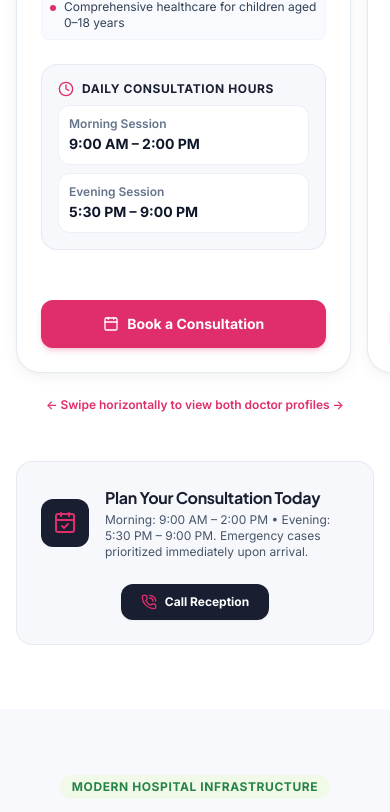
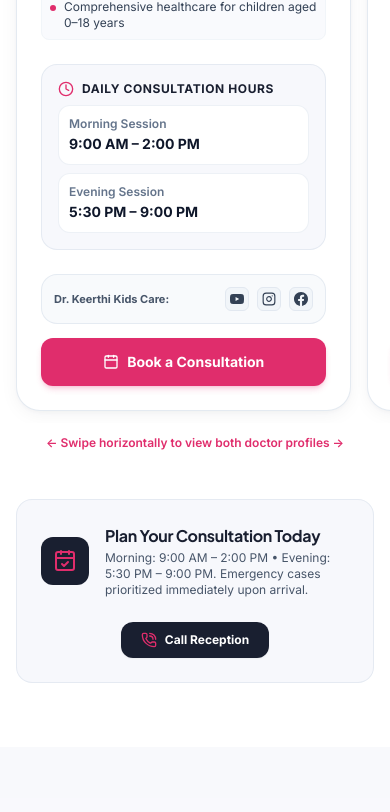
Before and after one commit to manojalluri/naveen-hospital, a React (Vite) app: page / in a window 390 px wide. Shown: the part 5807-6619 px from the top of the page. Built offline with nearby package versions, Linux system fonts and the light colour scheme; no server answers.

Commit message:
feat: add social media links for YouTube, Instagram, and Facebook

```diff
--- a/src/components/DoctorCard.tsx
+++ b/src/components/DoctorCard.tsx
@@ -1,6 +1,7 @@
 import React from 'react';
 import { Clock, GraduationCap, Award, CheckCircle2, Calendar } from 'lucide-react';
 import type { Doctor } from '../types';
+import { SocialLinks } from './SocialIcons';
 
 interface DoctorCardProps {
   doctor: Doctor;
@@ -119,7 +120,16 @@ export const DoctorCard: React.FC<DoctorCardProps> = ({ doctor, onBookConsultati
       </div>
 
       {/* Action Footer */}
-      <div className="p-6 sm:p-8 pt-0">
+      <div className="p-6 sm:p-8 pt-0 space-y-3.5">
+        {doctor.id === 'dr-keerthi' && (
+          <div className="p-3 rounded-2xl bg-slate-50 border border-slate-200/80 flex items-center justify-between gap-2">
+            <span className="text-[11px] font-bold text-slate-600">
+              Dr. Keerthi Kids Care:
+            </span>
+            <SocialLinks variant="light" size="sm" />
+          </div>
+        )}
+
         <button
           type="button"
           onClick={() => onBookConsultation(doctor.name)}
--- a/src/components/Footer.tsx
+++ b/src/components/Footer.tsx
@@ -1,6 +1,7 @@
 import React from 'react';
 import { Phone, Mail, MapPin, MessageSquare, ShieldAlert, ArrowUp, Navigation } from 'lucide-react';
 import { HOSPITAL_INFO } from '../data/hospital';
+import { SocialLinks } from './SocialIcons';
 
 export const Footer: React.FC = () => {
   const currentYear = new Date().getFullYear();
@@ -67,6 +68,14 @@ export const Footer: React.FC = () => {
             <div className="inline-flex items-center gap-2 px-3 py-1.5 rounded-lg bg-brand-pink/20 text-brand-pink text-xs font-bold border border-brand-pink/30">
               <ShieldAlert className="w-3.5 h-3.5" />
               <span>24/7 Emergency Support Hotline</span>
+            </div>
+
+            {/* Social Media Links */}
+            <div className="pt-2">
+              <span className="text-[11px] font-bold text-slate-400 uppercase tracking-wider block mb-2">
+                Follow Dr. Keerthi Kids Care
+              </span>
+              <SocialLinks variant="dark" />
             </div>
           </div>
 
@@ -189,6 +198,11 @@ export const Footer: React.FC = () => {
             &copy; {currentYear} Naveen Multi-Speciality Hospital, Hindupur. All rights reserved.
           </div>
 
+          <div className="flex items-center gap-2.5">
+            <span className="text-slate-400 text-xs hidden md:inline">Connect:</span>
+            <SocialLinks variant="dark" size="sm" />
+          </div>
+
           <button
             type="button"
             onClick={scrollToTop}
--- a/src/components/Header.tsx
+++ b/src/components/Header.tsx
@@ -1,6 +1,7 @@
 import React, { useState, useEffect } from 'react';
 import { Phone, Calendar, Menu, X, ShieldAlert, Clock, MapPin } from 'lucide-react';
 import { HOSPITAL_INFO } from '../data/hospital';
+import { SocialLinks } from './SocialIcons';
 
 interface HeaderProps {
   onOpenAppointmentModal?: (department?: string, doctor?: string) => void;
@@ -72,6 +73,12 @@ export const Header: React.FC<HeaderProps> = ({ onOpenAppointmentModal }) => {
               </div>
               <span className="tracking-wide">{HOSPITAL_INFO.phoneFormatted}</span>
             </a>
+
+            {/* Social Media Links */}
+            <div className="hidden sm:flex items-center gap-2 pl-3 border-l border-white/20">
+              <span className="text-[10px] text-slate-300 font-medium">Follow:</span>
+              <SocialLinks variant="dark" size="sm" />
+            </div>
           </div>
 
         </div>
@@ -224,6 +231,12 @@ export const Header: React.FC<HeaderProps> = ({ onOpenAppointmentModal }) => {
                   <Phone className="w-3.5 h-3.5 text-brand-pink" />
                   <span>Call Hospital: {HOSPITAL_INFO.phoneFormatted}</span>
                 </a>
+
+                {/* Social media links for mobile */}
+                <div className="pt-3 border-t border-slate-100 flex items-center justify-between">
+                  <span className="text-xs font-semibold text-slate-600">Follow Dr. Keerthi Kids Care:</span>
+                  <SocialLinks variant="light" size="sm" />
+                </div>
               </div>
             </div>
           </div>
--- /dev/null
+++ b/src/components/SocialIcons.tsx
@@ -0,0 +1,89 @@
+import React from 'react';
+import { HOSPITAL_INFO } from '../data/hospital';
+
+export const YoutubeIcon: React.FC<{ className?: string }> = ({ className = "w-4 h-4" }) => (
+  <svg className={className} viewBox="0 0 24 24" fill="currentColor" aria-hidden="true">
+    <path d="M23.498 6.186a3.016 3.016 0 0 0-2.122-2.136C19.505 3.545 12 3.545 12 3.545s-7.505 0-9.377.505A3.017 3.017 0 0 0 .502 6.186C0 8.07 0 12 0 12s0 3.93.502 5.814a3.016 3.016 0 0 0 2.122 2.136c1.871.505 9.376.505 9.376.505s7.505 0 9.377-.505a3.015 3.015 0 0 0 2.122-2.136C24 15.93 24 12 24 12s0-3.93-.502-5.814zM9.545 15.568V8.432L15.818 12l-6.273 3.568z"/>
+  </svg>
+);
+
+export const InstagramIcon: React.FC<{ className?: string }> = ({ className = "w-4 h-4" }) => (
+  <svg className={className} viewBox="0 0 24 24" fill="none" stroke="currentColor" strokeWidth="2" strokeLinecap="round" strokeLinejoin="round" aria-hidden="true">
+    <rect x="2" y="2" width="20" height="20" rx="5" ry="5"></rect>
+    <path d="M16 11.37A4 4 0 1 1 12.63 8 4 4 0 0 1 16 11.37z"></path>
+    <line x1="17.5" y1="6.5" x2="17.51" y2="6.5"></line>
+  </svg>
+);
+
+export const FacebookIcon: React.FC<{ className?: string }> = ({ className = "w-4 h-4" }) => (
+  <svg className={className} viewBox="0 0 24 24" fill="currentColor" aria-hidden="true">
+    <path d="M24 12.073c0-6.627-5.373-12-12-12s-12 5.373-12 12c0 5.99 4.388 10.954 10.125 11.854v-8.385H7.078v-3.47h3.047V9.43c0-3.007 1.792-4.669 4.533-4.669 1.312 0 2.686.235 2.686.235v2.953H15.83c-1.491 0-1.956.925-1.956 1.874v2.25h3.328l-.532 3.47h-2.796v8.385C19.612 23.027 24 18.062 24 12.073z"/>
+  </svg>
+);
+
+interface SocialLinksProps {
+  className?: string;
+  variant?: 'light' | 'dark' | 'color';
+  size?: 'sm' | 'md';
+}
+
+export const SocialLinks: React.FC<SocialLinksProps> = ({
+  className = "",
+  variant = 'light',
+  size = 'md'
+}) => {
+  const links = [
+    {
+      name: 'YouTube',
+      href: HOSPITAL_INFO.socialLinks.youtube,
+      icon: YoutubeIcon,
+      hoverColor: 'hover:text-[#FF0000] hover:bg-[#FF0000]/15 hover:border-[#FF0000]/40',
+      label: 'Watch pediatric & health care videos on YouTube'
+    },
+    {
+      name: 'Instagram',
+      href: HOSPITAL_INFO.socialLinks.instagram,
+      icon: InstagramIcon,
+      hoverColor: 'hover:text-[#E1306C] hover:bg-[#E1306C]/15 hover:border-[#E1306C]/40',
+      label: 'Follow Dr. Keerthi Kids Care on Instagram'
+    },
+    {
+      name: 'Facebook',
+      href: HOSPITAL_INFO.socialLinks.facebook,
+      icon: FacebookIcon,
+      hoverColor: 'hover:text-[#1877F2] hover:bg-[#1877F2]/15 hover:border-[#1877F2]/40',
+      label: 'Connect with us on Facebook'
+    }
+  ];
+
+  const baseStyle = variant === 'dark'
+    ? 'bg-white/10 text-slate-300 border-white/15'
+    : 'bg-slate-100 text-slate-700 border-slate-200';
+
+  const sizeStyle = size === 'sm'
+    ? 'w-6 h-6 rounded-md text-xs'
+    : 'w-9 h-9 rounded-xl text-sm';
+
+  const iconSize = size === 'sm' ? 'w-3.5 h-3.5' : 'w-4 h-4';
+
+  return (
+    <div className={`flex items-center gap-2 ${className}`}>
+      {links.map((item) => {
+        const IconComponent = item.icon;
+        return (
+          <a
+            key={item.name}
+            href={item.href}
+            target="_blank"
+            rel="noopener noreferrer"
+            aria-label={item.label}
+            title={item.label}
+            className={`${sizeStyle} flex items-center justify-center border transition-all duration-200 transform hover:-translate-y-0.5 shadow-xs ${baseStyle} ${item.hoverColor}`}
+          >
+            <IconComponent className={iconSize} />
+          </a>
+        );
+      })}
+    </div>
+  );
+};
--- a/src/data/hospital.ts
+++ b/src/data/hospital.ts
@@ -21,6 +21,11 @@ export const HOSPITAL_INFO = {
   googleMapsSearchUrl: "https://www.google.com/maps/search/?api=1&query=Naveen+Multi-Speciality+Hospital+Balaji+Nagar+Hindupur+515201",
   googleSpreadsheetUrl: "https://docs.google.com/spreadsheets/d/1sVCbNpIX2hO7XuGdphL4PiJHMFGVwDyTzeICJWLMvwM/edit?gid=0#gid=0",
   googleSheetWebhookUrl: (import.meta as any).env?.VITE_GOOGLE_SHEET_WEBHOOK_URL || "https://script.google.com/macros/s/AKfycbyTB-Pfb9a_kznpa_m1z1WCok0KokJRyz6Ny1Gbfj0owatlXCLPNUv0RDiOfDVOrKz6_A/exec",
+  socialLinks: {
+    youtube: "https://youtube.com/@drkeerthikidscare?si=Fw7JB-37SAdNMBUR",
+    instagram: "https://www.instagram.com/drkeerthikidscare?cplk=N2dmZzZrOGlzNWhh",
+    facebook: "https://www.facebook.com/share/1K3rAEbh1Z/?mibextid=wwXIfr"
+  },
   aboutSummary: "Naveen Multi-Speciality Hospital provides specialised paediatric, neonatal, orthopaedic, diabetes and trauma care. With a focus on accessible treatment, patient comfort and emergency readiness, the hospital serves individuals and families in and around Hindupur.",
   highlights: [
     "11+ years of trusted patient care in the Hindupur community",
```
